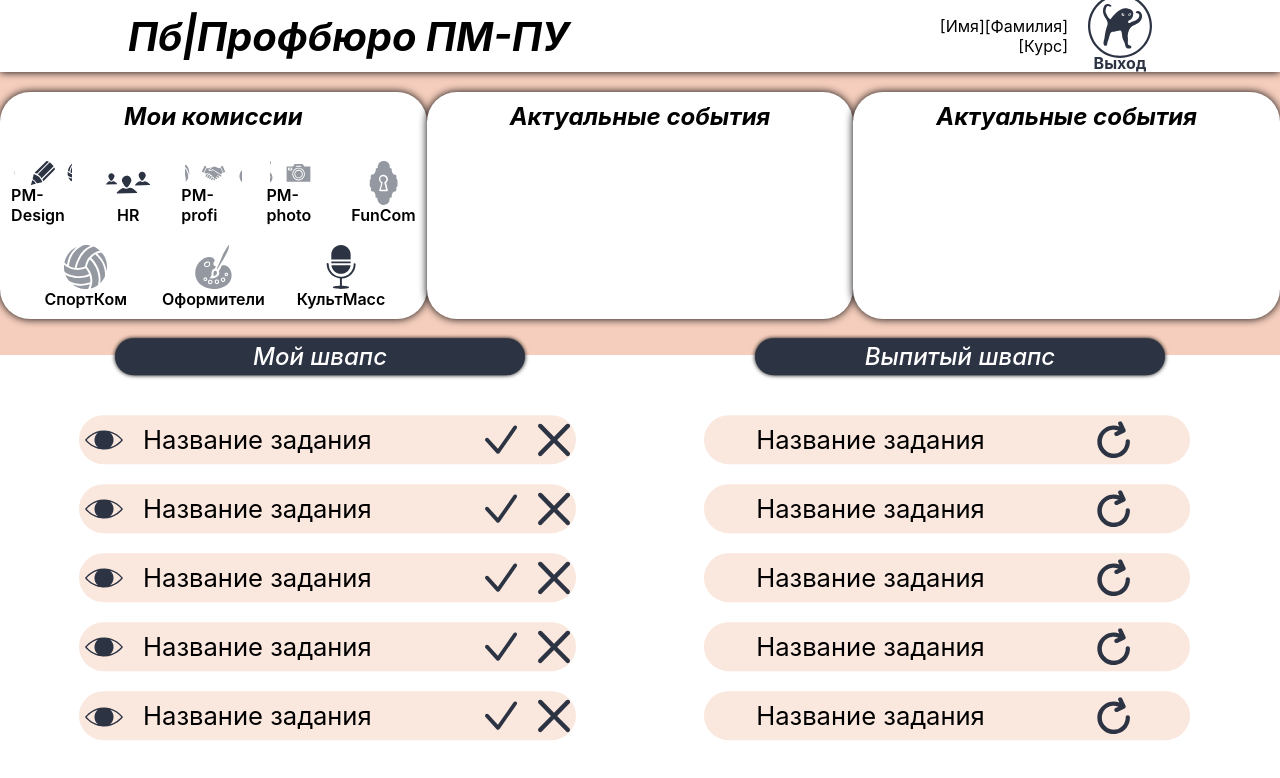
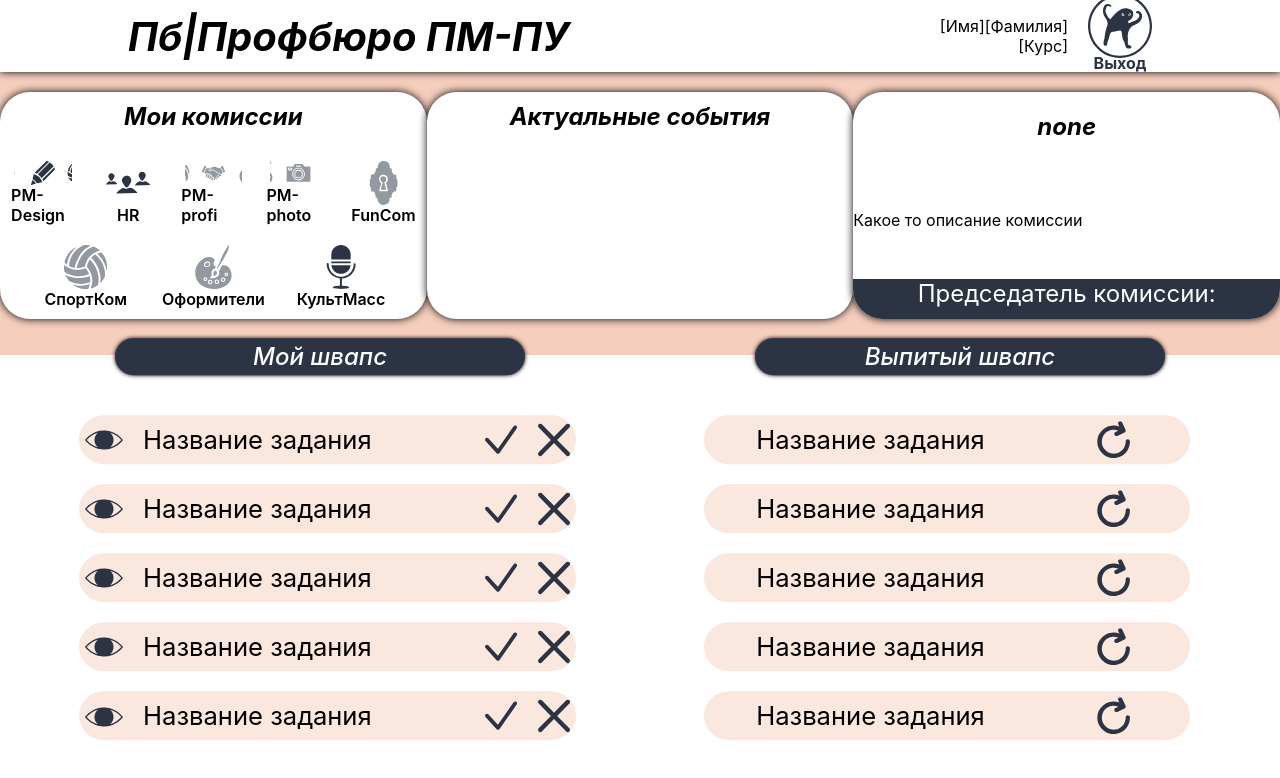
Before and after one commit to vladimirbahmetyev/AMCP-ProfBureau, a React (Create React App) app in the folder prof-bureau-service/: page / in a window 1280 px wide. Shown: the top 778 px of the page. Built offline with nearby package versions, Linux system fonts and the light colour scheme.

Commit message:
Fixed animation and add component for block content changing

```diff
--- /dev/null
+++ b/prof-bureau-service/src/Personal Acc/BlockFadeAnimation/FadeBlock.css
@@ -0,0 +1,27 @@
+.fade-enter {
+  opacity: 0;
+  z-index: 1;
+  width: 40%;
+  transform: scale(0.9);
+}
+.fade-enter-active {
+  opacity: 1;
+  transform: scale(1);
+  z-index: 1;
+  transition-duration: 500ms;
+  width: 40%;
+}
+
+.fade-enter.new-tasks-container, .fade-enter.events-block-container {
+  opacity: 0;
+  z-index: 1;
+  width: 40%;
+  transform: scale(0.9) translateY(-4.6vh);
+}
+.fade-enter-active.new-tasks-container, .fade-enter-active.events-block-container{
+  opacity: 1;
+  transform: scale(1) translateY(-4.6vh);
+  z-index: 1;
+  transition-duration: 500ms;
+  width: 40%;
+}
--- /dev/null
+++ b/prof-bureau-service/src/Personal Acc/BlockFadeAnimation/FadeBlock.js
@@ -0,0 +1,22 @@
+import React from 'react';
+import './FadeBlock.css'
+
+import CssTransition from "react-transition-group/CSSTransition"
+
+export default class FadeBlock extends React.Component{
+    render(){
+        if(this.props.isBlockChange)
+            this.props.switcher()
+        return(
+            <CssTransition
+                classNames="fade"
+                timeout={600}
+                unmountOnExit
+                mountOnEnter
+                in={!this.props.isBlockChange}>
+                    {this.props.fadeBlock}
+            </CssTransition>
+        )
+
+    }
+}
--- a/prof-bureau-service/src/Personal Acc/ItemList/ItemList.css
+++ b/prof-bureau-service/src/Personal Acc/ItemList/ItemList.css
@@ -5,6 +5,7 @@
     flex-direction: column;
     align-items: center;
     transform: translateY(-4.6vh);
+    /* transition-duration: 300ms; */
 }
 
 .new-task-title{
--- a/prof-bureau-service/src/Personal Acc/PersonalAcc.css
+++ b/prof-bureau-service/src/Personal Acc/PersonalAcc.css
@@ -16,7 +16,7 @@
 /* color coloumn item title #2c3343 */
 /* relation: 11.5% 38.5% 50% */
 
-.fade-enter {
+/* .fade-enter {
     opacity: 0;
     z-index: 1;
     position: fixed;
@@ -72,4 +72,4 @@
     transform: scale(0.9);
     position: absolute;
     transition-duration:500ms;
-  }
+  } */
--- a/prof-bureau-service/src/Personal Acc/PersonalAcc.js
+++ b/prof-bureau-service/src/Personal Acc/PersonalAcc.js
@@ -9,6 +9,7 @@ import CssTransition from "react-transition-group/CSSTransition"
 
 import ItemList from "./ItemList/ItemList"
 
+import FadeBlock from "./BlockFadeAnimation/FadeBlock";
 import CurrentComissionTask from "./CurrentComissionTask/CurrentComissionTask"
 import EndedTask from "./EndedTask/EndedTask"
 import CurrentTask from "./CurrentTask/CurrentTask"
@@ -19,7 +20,17 @@ export default class PersonalAccount extends React.Component{
         isAPred: false,
         selectComission:"none",
         isComShow: false,
-        isComChange:false
+        isComChange : false
+    }
+
+    revertFadeSwitcher = ()=>{
+        this.setState({
+            isAPred:false,
+            selectComission: this.state.selectComission,
+            predName:this.state.predName,
+            isComShow: true,
+            isComChange : false
+        })
     }
 
     comTableListener = (pushedCom)=>{
@@ -28,24 +39,23 @@ export default class PersonalAccount extends React.Component{
                 isAPred: false,
                 selectComission:"none",
                 isComShow: false,
-                isComChange:false
+                isComChange : false
             })
         }
         else{
             this.setState({
                 isAPred:false,
                 selectComission: pushedCom.comName,
+                predName:pushedCom.predName,
                 isComShow: true,
-                predName:pushedCom.predName,
-                isComChange:!this.state.isComChange
-
+                isComChange : true
             })
         }
     }
     render(){
     return(
     <div>
-    <HeaderPB />
+    <HeaderPB/>
     <section className="comissions-and-actions">
         <ComissionsTable onClickCom={this.comTableListener}/>
 
@@ -56,38 +66,16 @@ export default class PersonalAccount extends React.Component{
         mountOnEnter
         in={!this.state.isComShow}
         >
-            <ActionsTable/>
+        <ActionsTable/>
         </CssTransition>
 
-        <CssTransition
-        classNames="fade-title"
-        timeout={800}
-        unmountOnExit
-        mountOnEnter
-        in={this.state.isComShow}
-        >
-        <AboutComPred comState={this.state}/>
-        </CssTransition>
+        <FadeBlock
+        switcher={this.revertFadeSwitcher}
+        isBlockChange={this.state.isComChange}
+        fadeBlock={<AboutComPred comState={this.state}/>}
+        />
 
-        <CssTransition
-        classNames="fade-title"
-        timeout={600}
-        unmountOnExit
-        mountOnEnter
-        in={!this.state.isComShow}
-        >
-            <ActionsTable/>
-        </CssTransition>
 
-        <CssTransition
-        classNames="fade-title"
-        timeout={800}
-        unmountOnExit
-        mountOnEnter
-        in={this.state.isComShow}
-        >
-        <AboutComPred comState={this.state}/>
-        </CssTransition>
 
     </section>
         <CssTransition
@@ -110,10 +98,19 @@ export default class PersonalAccount extends React.Component{
         mountOnEnter
         in={this.state.isComShow}
         >
-        <section className="task-status-section">
-            <ItemList type={<CurrentComissionTask/>} titleName="Актуальный швапс"/>
-            <CurrentComissionEvents titleName="Швапс комиссии"/>
-        </section>
+            <section className="task-status-section">
+                    <FadeBlock
+                switcher={this.revertFadeSwitcher}
+                isBlockChange={this.state.isComChange}
+                fadeBlock={<ItemList type={<CurrentComissionTask/>} titleName="Актуальный швапс"/>}
+                />
+
+                <FadeBlock
+                switcher={this.revertFadeSwitcher}
+                isBlockChange={this.state.isComChange}
+                fadeBlock={<CurrentComissionEvents titleName="Швапс комиссии"/>}
+                />
+            </section>
         </CssTransition>
     </div>)
     }
```
Also changed, not shown: prof-bureau-service/src/Personal Acc/BlockChangingFadeAnimation/BlockChangingFadeAnim.css (added), prof-bureau-service/src/Personal Acc/BlockChangingFadeAnimation/BlockChangingFadeAnim.js (added).
